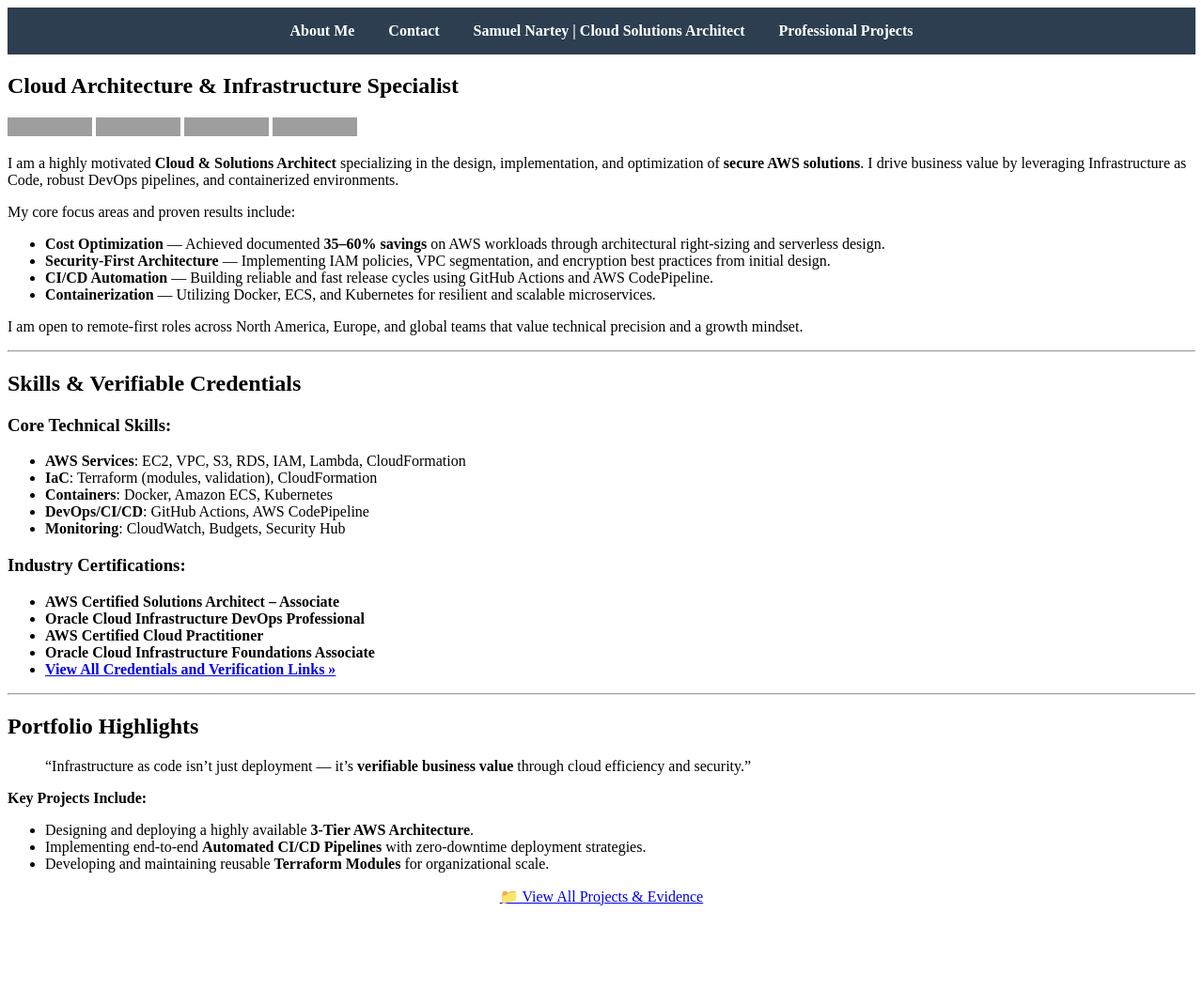
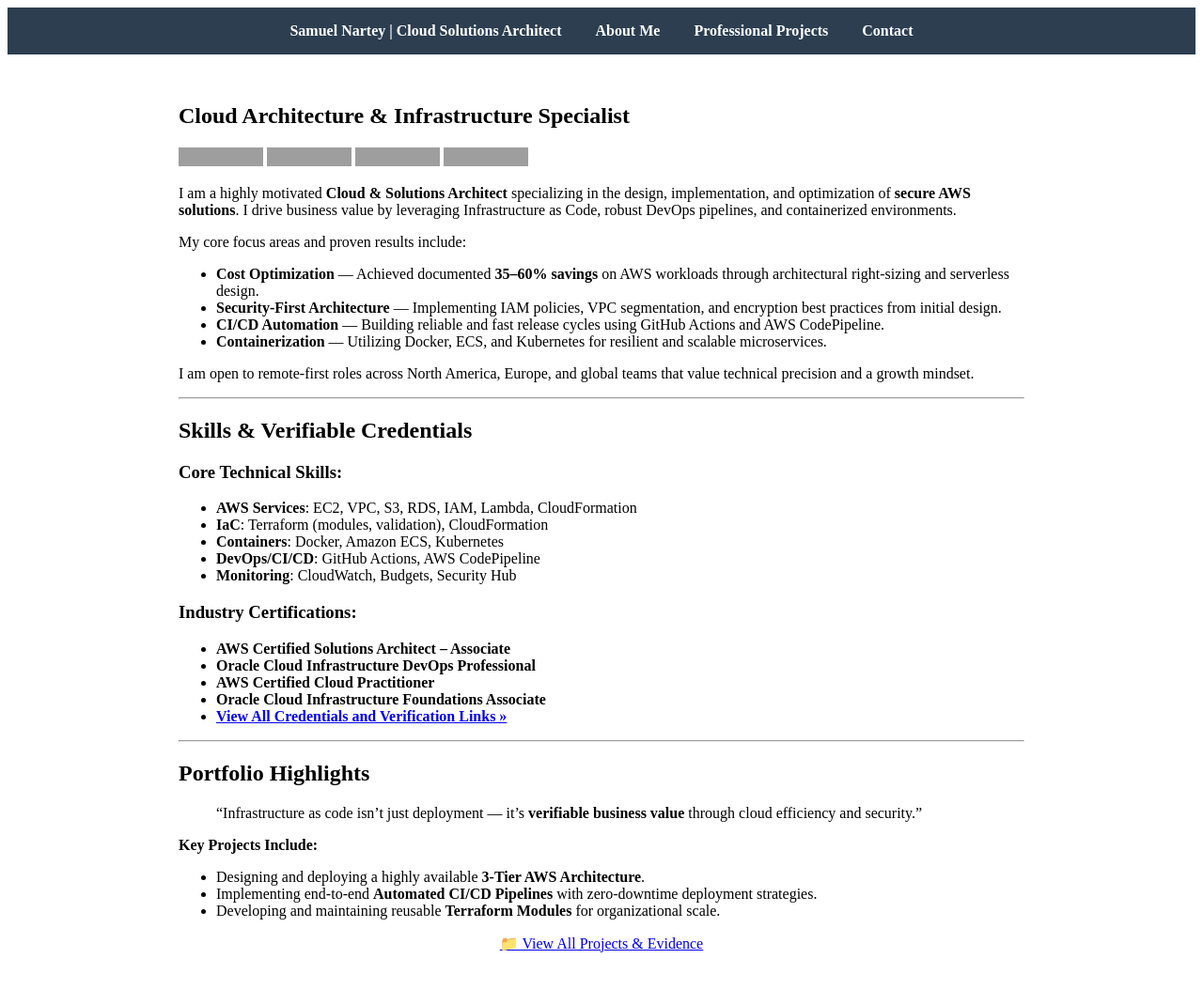
Before and after one commit to samuel-nartey/samuel-nartey.github.io, a Jekyll site: the page built from index.md, in a window 1280 px wide. Shown: the whole page at 94% size. Built offline with Jekyll 4.4.1, drawn with Linux system fonts in a browser that asks for light colours; before the commit the page ends 980 px from its top, so only the background shows below that; grey boxes are pictures that could not be loaded.

Commit message:
new index.md added

```diff
--- a/_layouts/default.html
+++ b/_layouts/default.html
@@ -9,15 +9,16 @@
 
     <header class="site-header" role="banner">
       <nav class="navbar">
-        {% for page in site.pages %}
-          {% if site.minima.header_pages contains page.path and page.title %}
+        {% for path in site.minima.header_pages %}
+          {% assign page = site.pages | where: "path", path | first %}
+          {% if page %}
             <a href="{{ page.url | relative_url }}">{{ page.title }}</a>
           {% endif %}
         {% endfor %}
       </nav>
     </header>
 
-    <main class="page-content">
+    <main class="content">
       {{ content }}
     </main>
 
```
